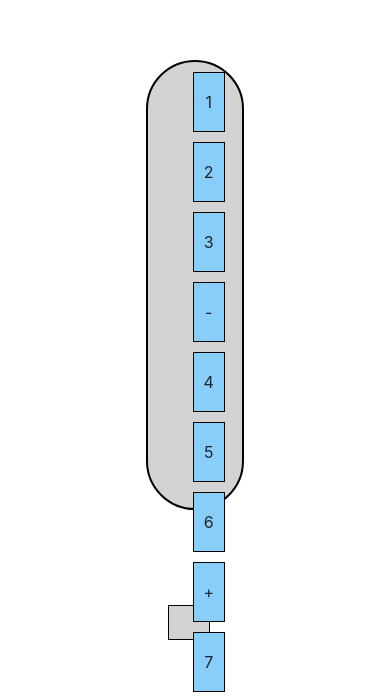
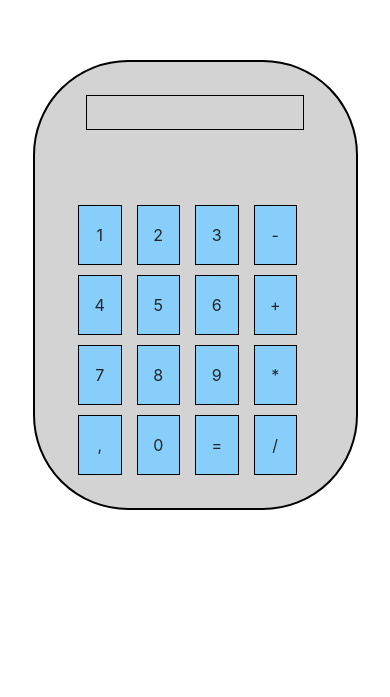
Before and after one commit to Gui124/calculadora.github.io, a plain HTML site: page index.html in a window 390 px wide. Shown: the part 147-844 px from the top of the page. Drawn offline with nearby package versions, Linux system fonts and the light colour scheme.

Commit message:
ajuste mobile

```diff
--- a/index.html
+++ b/index.html
@@ -15,25 +15,25 @@
 </head>
 
 <body>
-    <div class="container row col-3">
-        <div class="visor col-8" id="visor"> </div>
-        <div class="containerNumbers row col-8">
-            <div onclick="setarNumero(1)" class="button col-2"> 1 </div>
-            <div onclick="setarNumero(2)" class="button col-2">2</div>
-            <div onclick="setarNumero(3)" class="button col-2">3</div>
-            <div onclick="setaroperador('-')" class="button col-2">-</div>
-            <div onclick="setarNumero(4)" class="button col-2">4</div>
-            <div onclick="setarNumero(5)" class="button col-2">5</div>
-            <div onclick="setarNumero(6)" class="button col-2">6</div>
-            <div onclick="setaroperador('+')" class="button col-2">+</div>
-            <div onclick="setarNumero(7)" class="button col-2">7</div>
-            <div onclick="setarNumero(8)" class="button col-2">8</div>
-            <div onclick="setarNumero(9)" class="button col-2">9</div>
-            <div onclick="setaroperador('*')" class="button col-2">*</div>
-            <div onclick="setarNumero('.')" class="button col-2">,</div>
-            <div onclick="setarNumero(0)" class="button col-2">0</div>
-            <div onclick="setarResultado()"class="button col-2">=</div>
-            <div onclick="setaroperador('/')" class="button col-2">/</div>
+    <div class="container row col-10 col-xl-3" >
+        <div class="visor col-9 col-xl-8" id="visor"> </div>
+        <div class="containerNumbers row col-12 col-xl-8">
+            <div onclick="setarNumero(1)" class="button col-2 col-xl-1"> 1 </div>
+            <div onclick="setarNumero(2)" class="button col-2 col-xl-1">2</div>
+            <div onclick="setarNumero(3)" class="button col-2 col-xl-1">3</div>
+            <div onclick="setaroperador('-')" class="button col-2 col-xl-1">-</div>
+            <div onclick="setarNumero(4)" class="button col-2 col-xl-1">4</div>
+            <div onclick="setarNumero(5)" class="button col-2 col-xl-1">5</div>
+            <div onclick="setarNumero(6)" class="button col-2 col-xl-1">6</div>
+            <div onclick="setaroperador('+')" class="button col-2 col-xl-1">+</div>
+            <div onclick="setarNumero(7)" class="button col-2 col-xl-1">7</div>
+            <div onclick="setarNumero(8)" class="button col-2 col-xl-1">8</div>
+            <div onclick="setarNumero(9)" class="button col-2 col-xl-1">9</div>
+            <div onclick="setaroperador('*')" class="button col-2 col-xl-1">*</div>
+            <div onclick="setarNumero('.')" class="button col-2 col-xl-1">,</div>
+            <div onclick="setarNumero(0)" class="button col-2 col-xl-1">0</div>
+            <div onclick="setarResultado()" class="button col-2 col-xl-1">=</div>
+            <div onclick="setaroperador('/')" class="button col-2 col-xl-2">/</div>
 
 
 </body>
```
